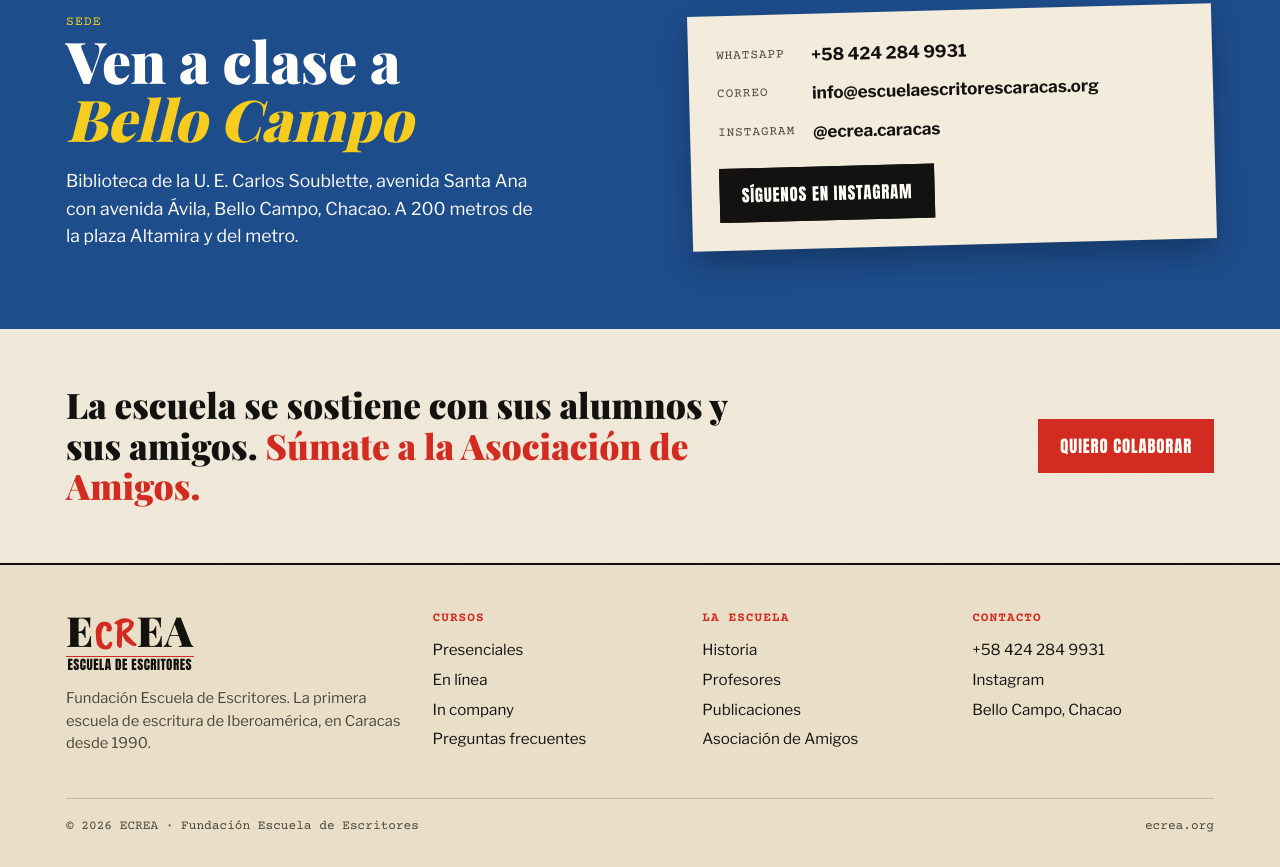
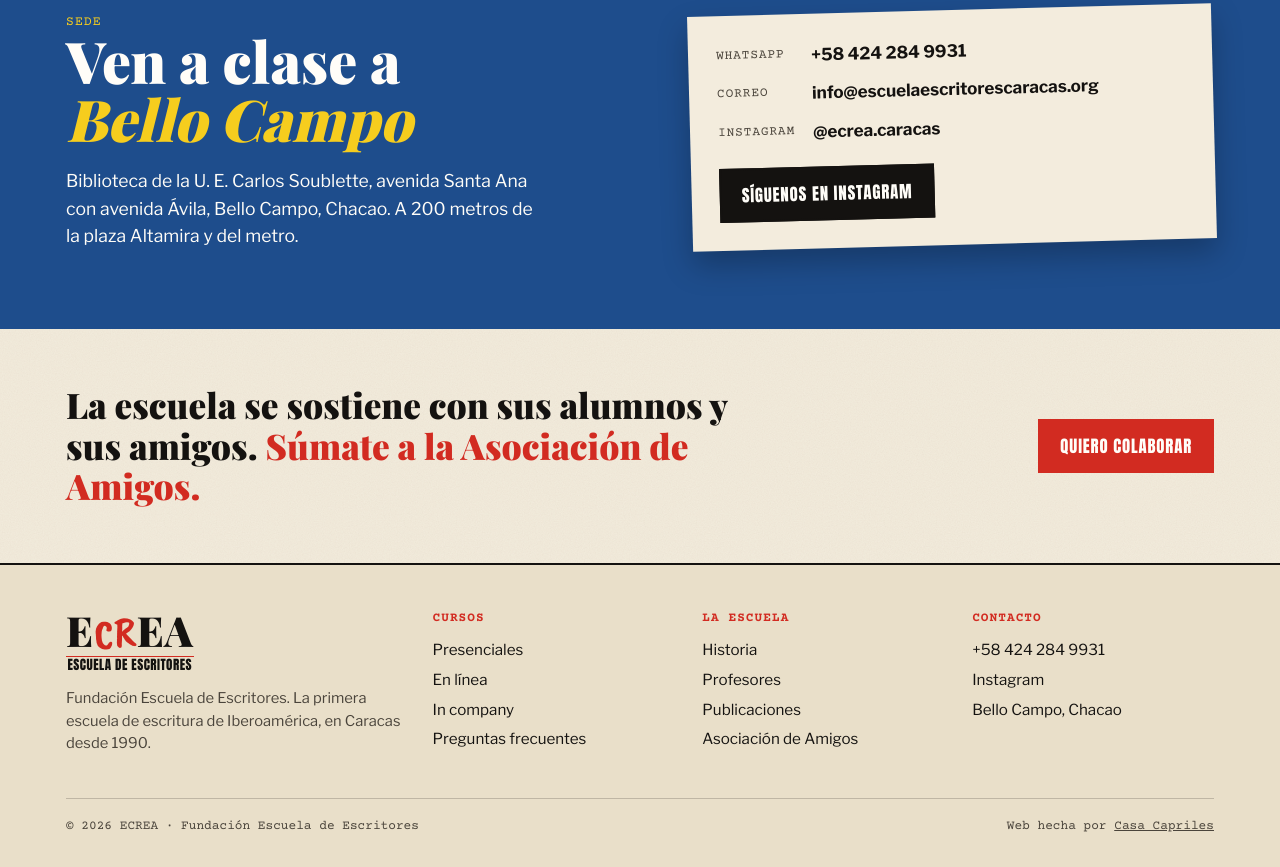
Before and after one commit to luisc393/ecrea, a plain HTML site: page index.html in a window 1280 px wide. Shown: the part 4516-5383 px from the top of the page. Drawn offline with nearby package versions, Linux system fonts and the light colour scheme; a web font is replaced by a local one.

Commit message:
Añadir crédito de Casa Capriles en el pie
Co-Authored-By: Claude Opus 5.5 <noreply@anthropic.com>
Claude-Session: https://claude.ai/code/session_01XD6NAc1e1KDz1vphJ8VYUC

```diff
--- a/index.html
+++ b/index.html
@@ -455,7 +455,7 @@ footer .legal{grid-column:1/-1;border-top:1px solid rgba(20,18,16,.2);padding-to
     <div><h5>Cursos</h5><ul><li><a href="#cursos">Presenciales</a></li><li><a href="#cursos">En línea</a></li><li><a href="#servicios">In company</a></li><li><a href="#cursos">Preguntas frecuentes</a></li></ul></div>
     <div><h5>La escuela</h5><ul><li><a href="#historia">Historia</a></li><li><a href="#maestros">Profesores</a></li><li><a href="#publicaciones">Publicaciones</a></li><li><a href="#inicio">Asociación de Amigos</a></li></ul></div>
     <div><h5>Contacto</h5><ul><li>+58 424 284 9931</li><li><a href="https://www.instagram.com/ecrea.caracas/" target="_blank" rel="noopener">Instagram</a></li><li>Bello Campo, Chacao</li></ul></div>
-    <div class="legal"><span>© 2026 ECREA · Fundación Escuela de Escritores</span><span>ecrea.org</span></div>
+    <div class="legal"><span>© 2026 ECREA · Fundación Escuela de Escritores</span><span>Web hecha por <a href="https://casacapriles.com" target="_blank" rel="noopener" style="text-decoration:underline">Casa Capriles</a></span></div>
   </div>
 </footer>
 
```
